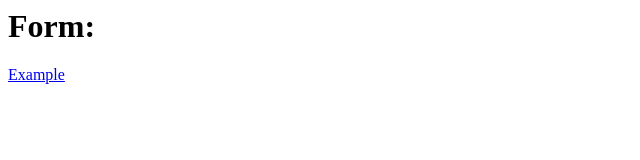
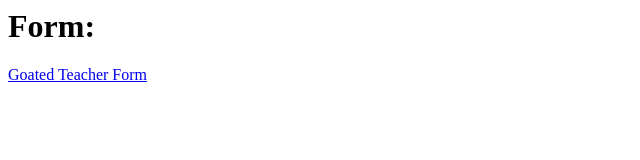
Before and after one commit to zackhawkes/Form-2, a plain HTML site: page index.html in a window 1280 px wide. Shown: the whole page, without its empty margins (0-640 px from the left). Drawn offline with Linux system fonts and the light colour scheme.

Commit message:
Update index.html

```diff
--- a/index.html
+++ b/index.html
@@ -2,5 +2,5 @@
 <h1>
 Form: </h1>
 
-<a href=http://www.example.com>Example</a>
+<a href=https://docs.google.com/forms/d/e/1FAIpQLSeK62LfotfuioEF0OJUeflDxRw8nTkp7_GmTexClInyZysvzw/viewform?usp=sf_link>Goated Teacher Form</a>
 </html>
```
